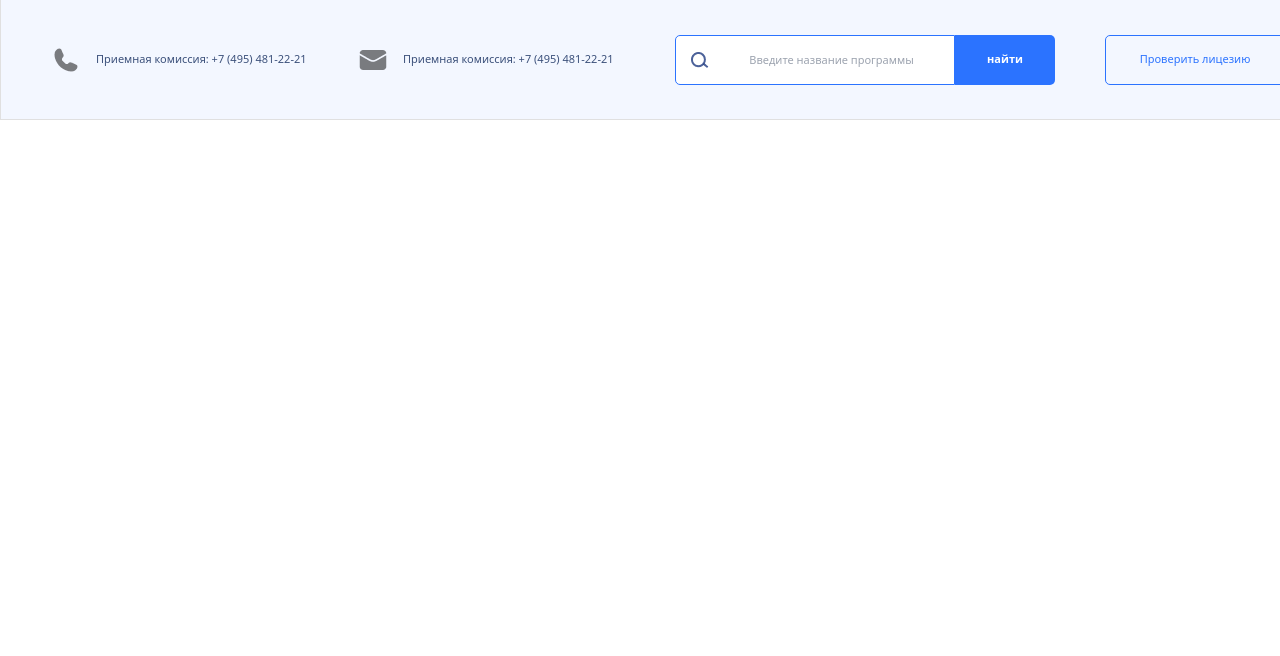
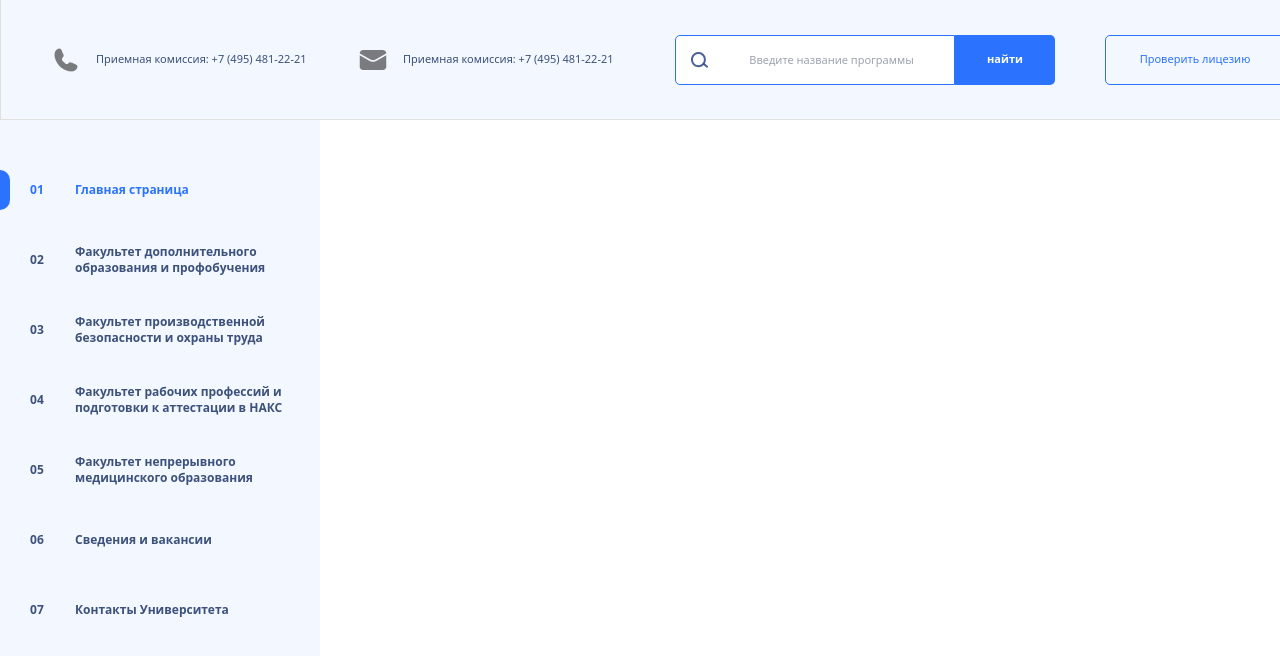
Before and after one commit to Jirafek/Unic, a React (Vite) app: page / in a window 1280 px wide. Shown: the top 656 px of the page. Built offline with nearby package versions, Linux system fonts and the light colour scheme.

Commit message:
feat: aside block pages

```diff
--- /dev/null
+++ b/src/components/Aside.jsx
@@ -0,0 +1,55 @@
+import { useReducer, Fragment, useState } from 'react';
+
+let new_arr = [
+    'Главная страница',
+    'Факультет дополнительного образования и профобучения',
+    'Факультет производственной безопасности и охраны труда',
+    'Факультет рабочих профессий и подготовки к аттестации в НАКС',
+    'Факультет непрерывного медицинского образования',
+    'Сведения и вакансии',
+    'Контакты Университета'
+]
+
+let pages_data = [
+    'Главная страница',
+    'Факультет дополнительного образования и профобучения',
+    'Факультет производственной безопасности и охраны труда',
+    'Факультет рабочих профессий и подготовки к аттестации в НАКС',
+    'Факультет непрерывного медицинского образования',
+    'Сведения и вакансии',
+    'Контакты Университета'
+]
+
+const Aside = () => {
+    const [currentPage, setCurrentPage] = useState(1);
+    function assembleData() {
+        pages_data = pages_data.map((el, i) => {
+            let color = currentPage === i+1 ? '#2B73FF' : '#3C517B'
+            return (
+                <div onClick={() => {changePage(i)}} key={i} className='flex h-10 items-center cursor-pointer'>
+                    <p style={ {color: color} } className='w-[1.875rem] duration-500 text-xs font-semibold mr-[0.938rem] ml-[1.875rem]'>0{i+1}</p>
+                    <p style={ {color: color} } className='text-xs duration-500 font-semibold w-[15rem]'>{new_arr[i]}</p>
+                </div>
+            );
+        });
+
+        return pages_data;
+    }
+
+    function changePage(num) {
+        setCurrentPage(num+1)
+    }
+
+    return (
+        <Fragment>
+            <aside className='w-80 fixed mt-[7.5rem] bg-[#F3F7FF] py-[3.125rem]'>
+                <div className='flex flex-col gap-y-[1.875rem]'>
+                    <div style={ {top: 50 + (currentPage-1)*40 + (currentPage-1)*30 + 'px'} } className='absolute duration-500 left-0 h-10 w-[0.625rem] rounded-r-[20px] bg-[#2B73FF] justify-self-start'></div>
+                    {assembleData()}
+                </div>
+            </aside>
+        </Fragment>
+    );
+}
+
+export default Aside;
--- a/src/components/Layout.jsx
+++ b/src/components/Layout.jsx
@@ -1,15 +1,19 @@
 import Footer from './Footer';
 import Header from './Header';
+import Aside from './Aside';
 import { useReducer, Fragment, useState } from 'react';
 
 const Layout = ({ children }) => {
   return (
     <Fragment>
-      <Header />
-        <main>
-          {children}
-        </main>
-      <Footer />
+      {/* <div className='max-w-[120rem]'> */}
+        <Header />
+        <Aside />
+          <main>
+            {children}
+          </main>
+        <Footer />
+      {/* </div> */}
     </Fragment>
   );
 };
```
